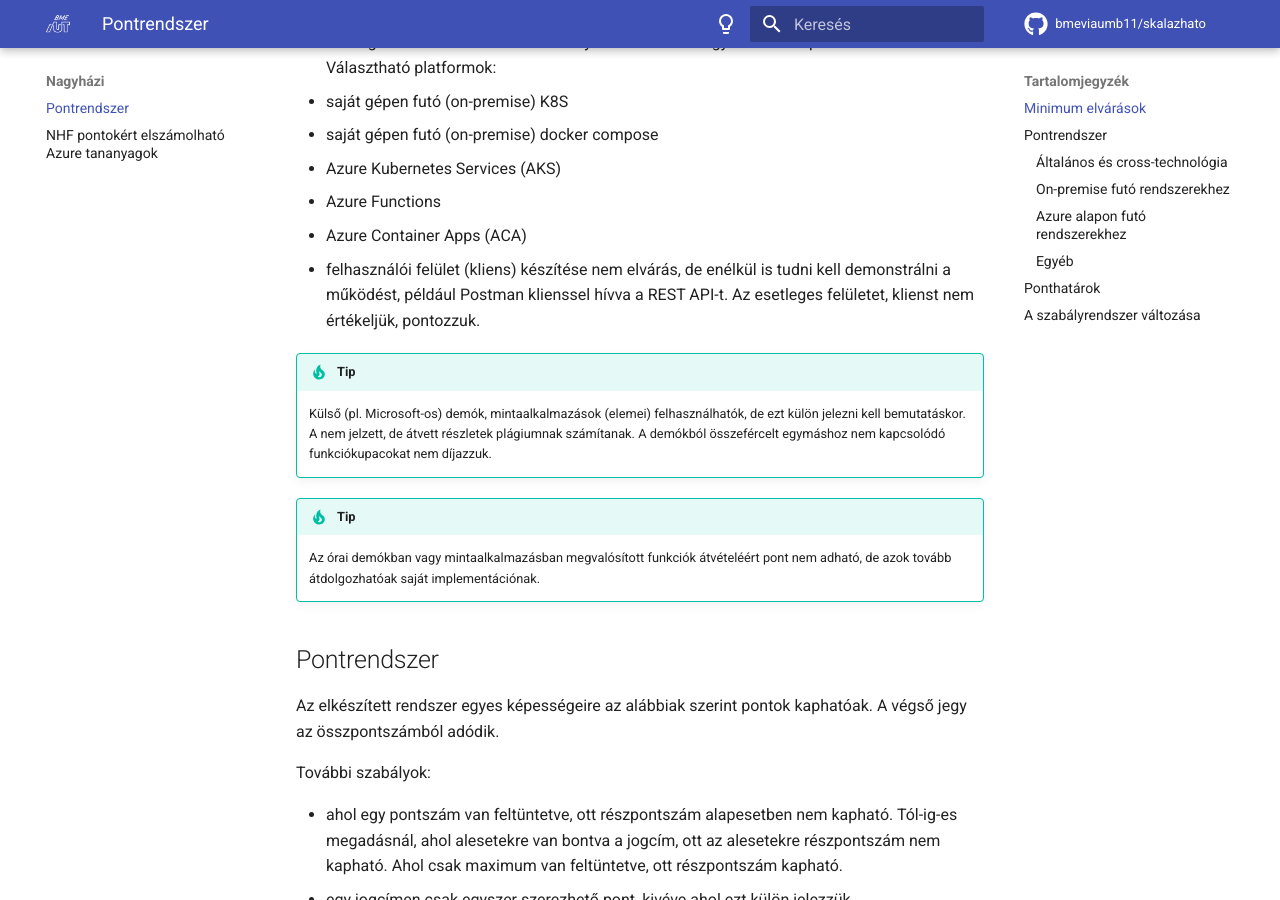
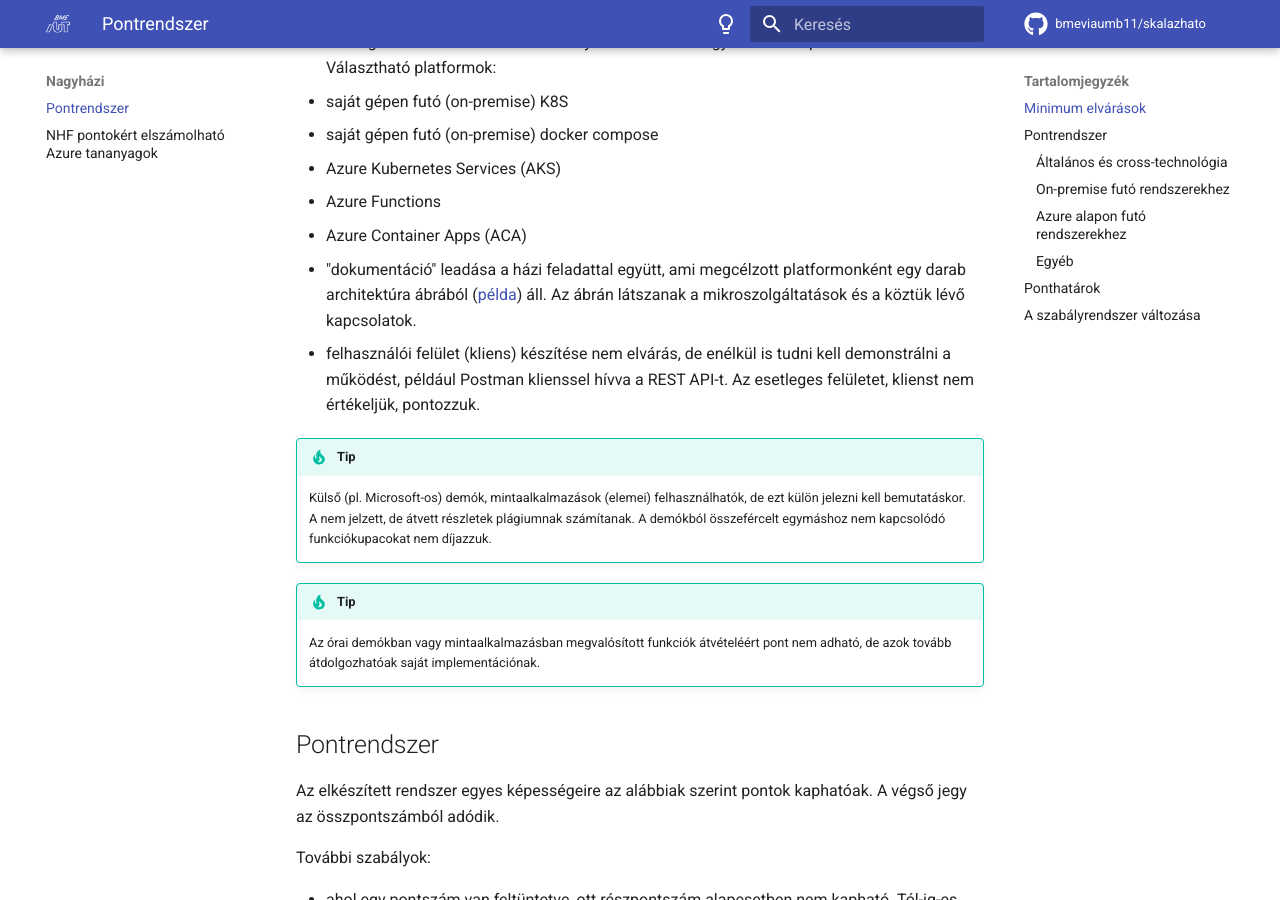
Before and after one commit to bmeviaumb11/skalazhato, an MkDocs documentation site: the page built from docs/homework/pontrendszer.md, in a window 1280 px wide and 900 px high, scrolled down 526 px. Built offline with MkDocs 1.6.1 and Material for MkDocs 9.7.7, drawn with Linux system fonts in a browser that asks for light colours; comment, search, counter and statistics services are not loaded; some of the changed text lies outside the part shown.

Commit message:
update pontrendszer

```diff
--- a/docs/homework/pontrendszer.md
+++ b/docs/homework/pontrendszer.md
@@ -13,6 +13,7 @@
   - Azure Kubernetes Services (AKS)
   - Azure Functions
   - Azure Container Apps (ACA)
+- "dokumentáció" leadása a házi feladattal együtt, ami megcélzott platformonként egy darab architektúra ábrából ([példa](https://learn.microsoft.com/en-us/samples/azure-samples/serverless-microservices-reference-architecture/serverless-microservices-reference-architecture/)) áll. Az ábrán látszanak a mikroszolgáltatások és a köztük lévő kapcsolatok.
 - felhasználói felület (kliens) készítése nem elvárás, de enélkül is tudni kell demonstrálni a működést, például Postman klienssel hívva a REST API-t. Az esetleges felületet, klienst nem értékeljük, pontozzuk.
 
 !!! tip
@@ -147,13 +148,14 @@
 
 - Tartós tár, például Azure Disk, Azure Files csatolása AKS, ACA klaszterbe vagy [Azure Function-be](https://learn.microsoft.com/en-us/azure/azure-functions/storage-considerations?tabs=azure-cli#mount-file-shares): **X** pont
 
+- [*Durable Functions*](https://learn.microsoft.com/en-us/azure/azure-functions/durable/durable-functions-overview) használata mikroszolgáltatások orkesztrációjára Azure Functions platformon: **X** pont
+
+
 ### Egyéb
 
 - Azure tananyagok elsajátítása, kizárólag a [külön leírt követelmények](mslearning.md) szerint: max. **X** pont
 
 - Visszacsatolás. A véglegesített pontrendszer vagy tananyag javítása, bővítése, módosítása pull request-tel. Helyesírási hiba is lehet, de az oktatók döntenek, hogy pontot ér-e a módosítás. Többször is megszerezhető. **X-Y** pont, összesen max. **Z** pont
-
-
 
 ## Ponthatárok
 
```
